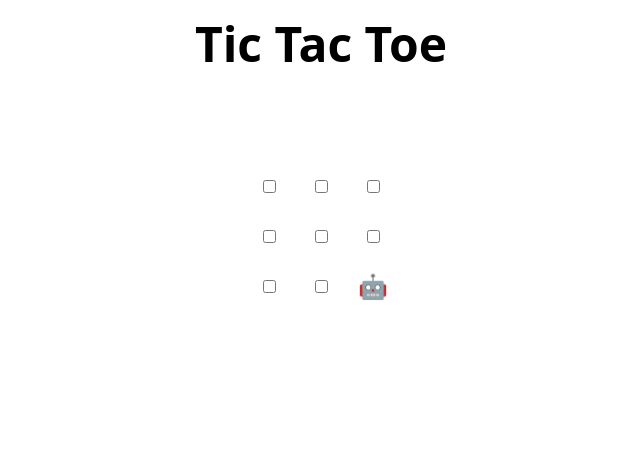
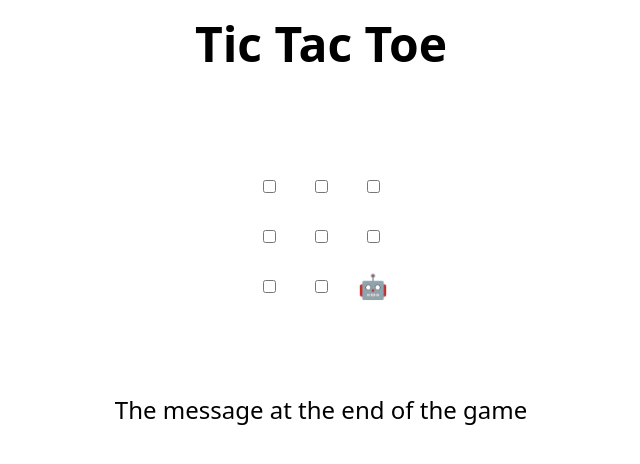
Before and after one commit to anonymousknight07/skills-review-pull-requests, a plain HTML site: page index.html in a window 1280 px wide. Shown: the whole page, without its empty margins (319-959 px from the left). Drawn offline with Linux system fonts and the light colour scheme.

Commit message:
Update index.html
The new para tag

```diff
--- a/index.html
+++ b/index.html
@@ -47,6 +47,7 @@
   </tr>
 </table>
 
+<p> The message at the end of the game</p>
 <h2 hidden>Game over, refresh to play again 🧑‍💻 🤖!</h2>
 
 <script>
```
